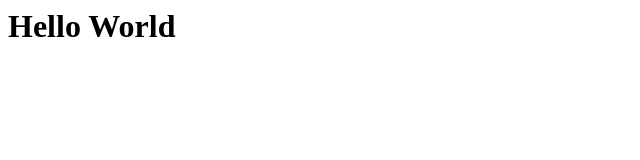
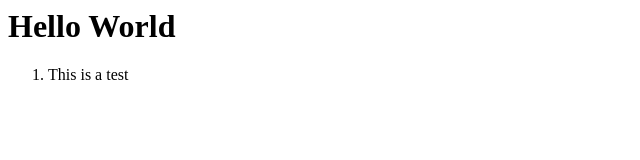
Before and after one commit to haydenevans/haydenevans-saga, a plain HTML site: page deploy/index.html in a window 1280 px wide. Shown: the full height of the page, 0-640 px from the left. Drawn offline with Linux system fonts and the light colour scheme.

Commit message:
Updates index.html

```diff
--- a/deploy/index.html
+++ b/deploy/index.html
@@ -4,7 +4,9 @@
 			<h1>
 				Hello World
 			</h1>
-
+			<ol>
+<li>This is a test</li>
+</ol>
 		</div>
 	</body>
 </html>
```
